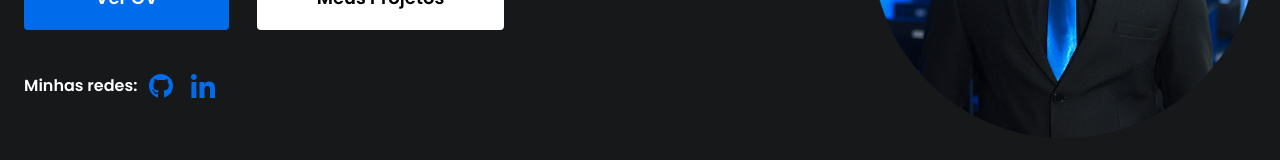
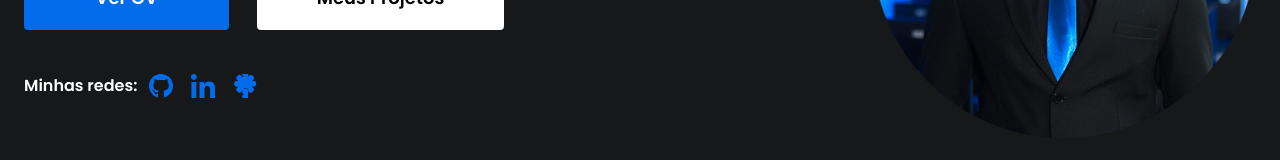
Before and after one commit to KJSS3012/portfolio, a React (Create React App) app: page / in a window 1280 px wide. Shown: the part 406-566 px from the top of the page. Built offline with nearby package versions, Linux system fonts and the light colour scheme.

Commit message:
add linktree

```diff
--- a/src/assets/index.js
+++ b/src/assets/index.js
@@ -1,5 +1,6 @@
 import gitLogo from "./logos/git-logo.svg";
 import linkedinLogo from "./logos/linkedin-logo.svg";
 import profileImage from "./profile/profile.png";
+import linktreeLogo from "./logos/linktree-logo.svg";
 
-export { gitLogo, linkedinLogo, profileImage };
+export { gitLogo, linkedinLogo, profileImage, linktreeLogo };
--- a/src/components/Logo/index.js
+++ b/src/components/Logo/index.js
@@ -5,7 +5,7 @@ function Logo(props) {
   return (
     <Fragment>
       <a href={props.href} id="link-social" className="flex items-center">
-        <img src={props.img} id="social-photo" />
+        <img src={props.img} id="social-photo" title={props.title} />
       </a>
     </Fragment>
   );
--- a/src/sections/Initial/index.js
+++ b/src/sections/Initial/index.js
@@ -1,15 +1,22 @@
 import React from "react";
 import { GreenButton, WhiteButton, Logo } from "../../components";
-import { gitLogo, linkedinLogo, profileImage } from "../../assets";
+import {
+  gitLogo,
+  linkedinLogo,
+  profileImage,
+  linktreeLogo,
+} from "../../assets";
 
 function InitialSection() {
   const githubLink = "https://github.com/KJSS3012";
   const linkedinLink = "https://linkedin.com/in/kaiquesantos-dev";
+  const linktreeLink = "https://linktr.ee/kaiquesantos.dev";
+  const cv =
+    "https://docs.google.com/viewer?url=https://docs.google.com/document/d/1zZqvjBPF7hMNshYG1jrKB4N5C-v1sVQhMVgo5qjatPE/export?format=pdf";
 
   return (
     <section
       className="flex lg:flex-row flex-col lg:justify-between lg:gap-0 gap-10"
-      id="hero"
     >
       <div className="flex flex-col gap-10 text-white w-full lg:w-1/2">
         <h1
@@ -31,12 +38,7 @@ function InitialSection() {
           className="flex gap-0 lg:gap-7 justify-between lg:justify-normal w-full"
           data-aos="fade-right"
         >
-          <GreenButton
-            title="Ver CV"
-            href={
-              "https://docs.google.com/viewer?url=https://docs.google.com/document/d/1zZqvjBPF7hMNshYG1jrKB4N5C-v1sVQhMVgo5qjatPE/export?format=pdf"
-            }
-          />
+          <GreenButton title="Ver CV" href={cv} />
           <WhiteButton title="Meus Projetos" href={""} />
         </div>
         <div
@@ -44,8 +46,9 @@ function InitialSection() {
           data-aos="fade-right"
         >
           <p>Minhas redes:</p>
-          <Logo href={githubLink} img={gitLogo} />
-          <Logo href={linkedinLink} img={linkedinLogo} />
+          <Logo href={githubLink} img={gitLogo} title={"Github"} />
+          <Logo href={linkedinLink} img={linkedinLogo} title={"Linkedin"}/>
+          <Logo href={linktreeLink} img={linktreeLogo} title={"Linktree"}/>
         </div>
       </div>
       <div className="flex justify-center items-center" data-aos="fade-left">
```
Also changed, not shown: src/assets/logos/linktree-logo.svg (added).
